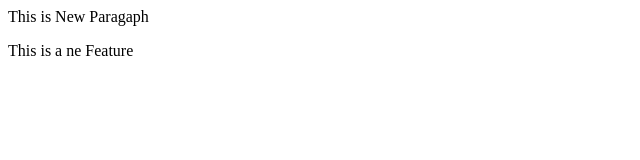
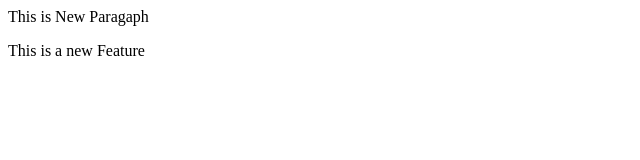
Before and after one commit to tasnuba-tarannum-taha/Localrepo, a plain HTML site: page index.html in a window 1280 px wide. Shown: the full height of the page, 0-640 px from the left. Drawn offline with Linux system fonts and the light colour scheme.

Commit message:
New Feature

```diff
--- a/index.html
+++ b/index.html
@@ -1,2 +1,2 @@
 <p>This is New Paragaph</p>
-<p>This is a ne Feature</p>
+<p>This is a new Feature</p>
```
